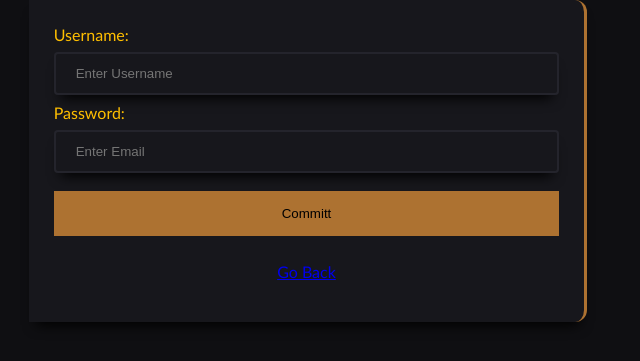
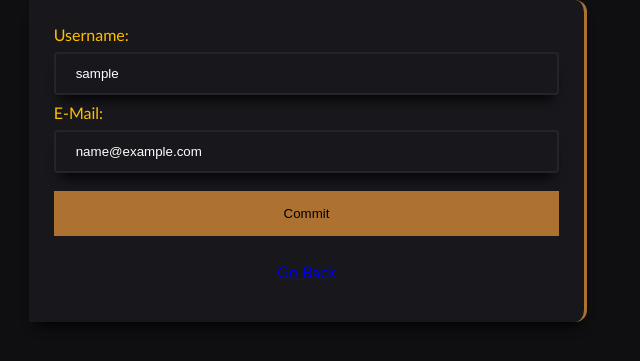
Before and after one commit to Good-Enough-Incorporated/TaskTok, a Flask app: template TaskTok/templates/profile.html in a window 1280 px wide. Shown: the part 82-443 px from the top of the page, without its empty margins (332-972 px from the left). Run offline with Flask 3, Linux system fonts and the light colour scheme; the template is opened without the code that fills it: most values are stand-ins (such as "Sample title", 1, 10 or a date in 2020); parts of the project's set-up code (start-up, migrations or seed data) failed here and were passed over.

Commit message:
Added CSRF checks in forms

```diff
--- a/TaskTok/Server.py
+++ b/TaskTok/Server.py
@@ -32,6 +32,7 @@ def create_app():
     app.config['JWT_SECRET_KEY'] = os.environ.get('JWT_SECRET_KEY')
     app.config['JWT_TOKEN_LOCATION'] = os.environ.get('JWT_TOKEN_LOCATION')
     app.config['JWT_COOKIE_CSRF_PROTECT'] = True
+    app.config['JWT_CSRF_CHECK_FORM'] = True
     hours = int(os.environ.get('JWT_ACCESS_TOKEN_EXPIRES'))
     app.config["JWT_ACCESS_TOKEN_EXPIRES"] = timedelta(
         hours=hours)  # change hours to .001 to test session expires error
@@ -132,6 +133,9 @@ def create_app():
 
     @jwtManager.expired_token_loader
     def expired_token_callback(jwt_header, jwt_data):
+        print('EXPIRED_TOKEN_CALLBACK')
+        # TODO: Add flash message to show this error on the login page
+        # This would be triggered if CSRF token isn't on page
         accept_header = request.headers.get('Accept', '')
         response = make_response()
         if 'application/json' in accept_header:
@@ -156,6 +160,8 @@ def create_app():
 
     @jwtManager.unauthorized_loader
     def unauthorized_token_callback(error):
+        print(f"UNAUTHORIZED_TOKEN_CALLBACK - {error}")
+        # TODO: Add flash message to show this error on the login page
         accept_header = request.headers.get('Accept', '')
         response = make_response()
         if 'application/json' in accept_header:
--- a/TaskTok/templates/profile.html
+++ b/TaskTok/templates/profile.html
@@ -97,14 +97,16 @@
 	<div class="container">
     <main>
 
-		<form action="{{ url_for('views.profile') }}" method="post">
+		<form action="{{ url_for('views.userProfile') }}" method="post">
+
 			<label>Username: </label>
-			<input type="text" placeholder="Enter Username" name="username" id="username" {{user_username}} required>
+			<input type="text" placeholder="Enter Username" name="username" id="username" value="{{username}}" required>
 
-			<label>Password: </label>
-			<input type="text" placeholder="Enter Email" name="email" id="email" {{user_email}}required>
+			<label>E-Mail: </label>
+			<input type="text" placeholder="Enter Email" name="email" id="email" value="{{email}}" required>
+			<input type="hidden" name="csrf_token" value="{{ csrf_token }}">
 
-				<button  class="submit" type="submit" name="register_button" value="register_button">Committ</button>
+				<button  class="submit" type="submit" name="register_button" value="register_button">Commit</button>
 				<p class="purpose" align="center"> <a href="{{url_for('views.home')}}">Go Back</a></p>
 
 		</form>
```
Also changed, not shown: TaskTok/blueprints/views.py (+18 -14 lines).
